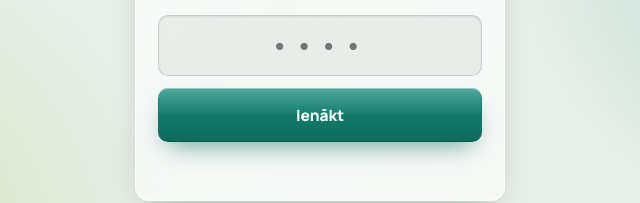
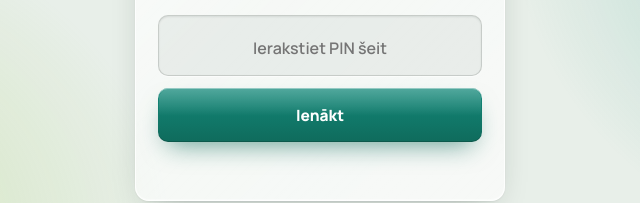
Before and after one commit to vaitkevix/personals, a plain HTML site: page index.html in a window 1280 px wide. Shown: the part 255-458 px from the top of the page, 320-960 px from the left. Drawn offline with Linux system fonts and the light colour scheme.

Commit message:
PIN laukā skaidrs uzraksts
Co-Authored-By: Claude Opus 5.5 <noreply@anthropic.com>
Claude-Session: https://claude.ai/code/session_016Ef1fX4iR7Y4dNTeqDmLq6

```diff
--- a/index.html
+++ b/index.html
@@ -369,6 +369,7 @@
   .lock h3{margin:0 0 4px;font-size:20px;font-weight:800}
   .lock p{margin:0 0 18px;color:var(--ink-2);font-size:14px}
   .lock .input{text-align:center;font-size:24px;letter-spacing:.3em;font-weight:800;margin-bottom:12px}
+  .lock .input::placeholder{font-size:16px;letter-spacing:0;font-weight:600}
   .lock .err{min-height:20px;margin-top:10px;color:var(--red);font-weight:700;font-size:13.5px}
   .shake{animation:shake .4s}
   @keyframes shake{20%,60%{transform:translateX(-7px)}40%,80%{transform:translateX(7px)}}
@@ -674,7 +675,7 @@
       <div class="ic"><svg width="30" height="30" viewBox="0 0 24 24" fill="none" stroke="currentColor" stroke-width="2.2" stroke-linecap="round" stroke-linejoin="round"><rect x="4" y="10" width="16" height="11" rx="3"/><path d="M8 10V7a4 4 0 0 1 8 0v3"/></svg></div>
       <h3>Ienākt</h3>
       <p>Ievadiet savu PIN kodu</p>
-      <input class="input" id="pinInput" type="password" autocomplete="current-password" placeholder="••••" aria-label="PIN">
+      <input class="input" id="pinInput" type="password" autocomplete="current-password" placeholder="Ierakstiet PIN šeit" aria-label="PIN">
       <button class="btn btn-primary btn-block" type="submit" id="loginBtn">Ienākt</button>
       <div class="err" id="loginErr"></div>
     </form>
```
